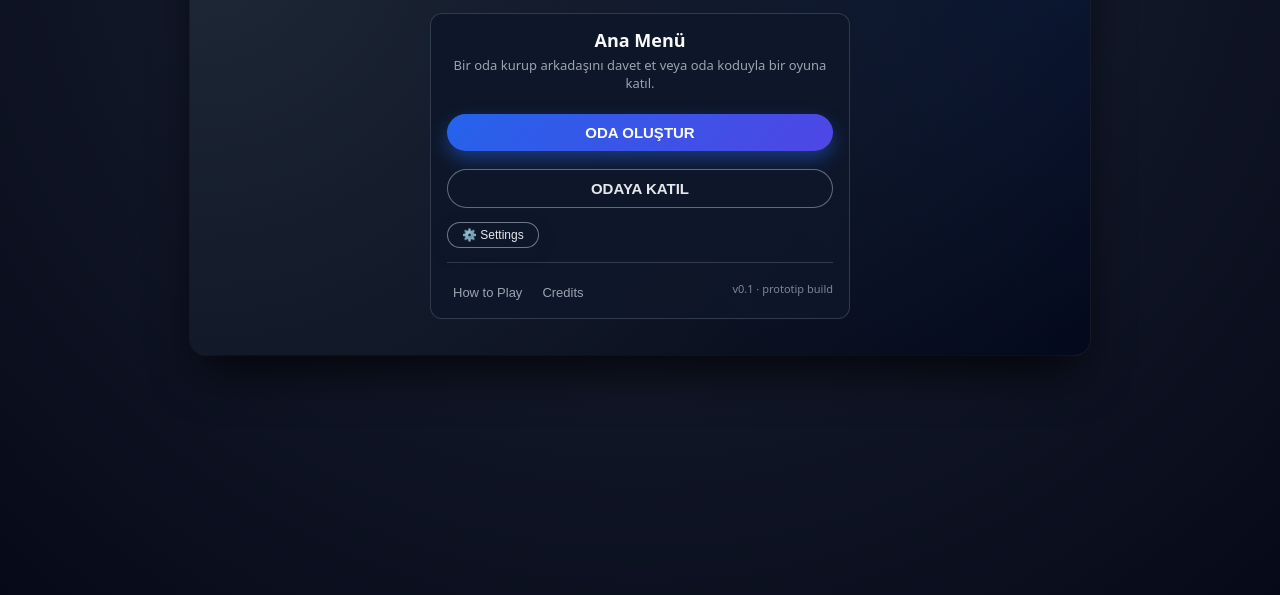
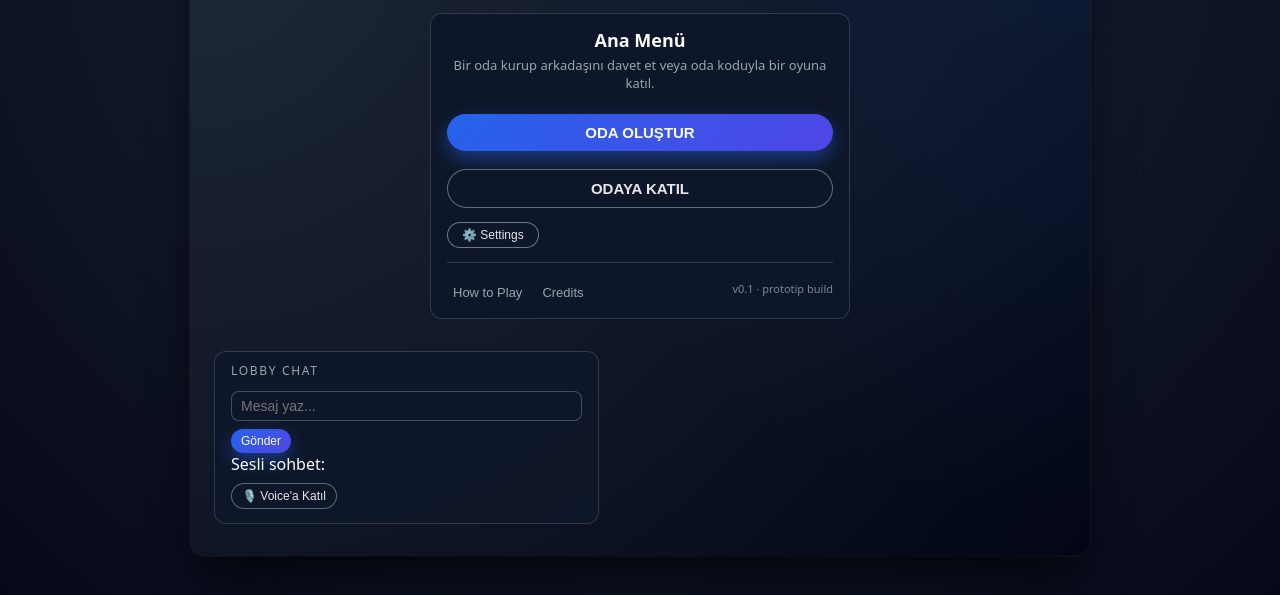
Before and after one commit to magisterhead-create/mini-oyun, a website: page public/index.html in a window 1280 px wide. Shown: the part 127-722 px from the top of the page. Drawn offline with nearby package versions, Linux system fonts and the light colour scheme; no server answers.

Commit message:
Update index.html

```diff
--- a/public/index.html
+++ b/public/index.html
@@ -157,7 +157,7 @@
         </div>
 
         <!-- 3) LOBBY & OYUN -->
-        <div class="lobby-layout" id="lobbyLayout" style="display:none;">
+        <div class="lobby-layout" id="lobbyLayout">
           <!-- LOBBY -->
           <div class="section" id="lobbySection" style="display:none;">
             <h2 class="screen-title">Lobby</h2>
```
